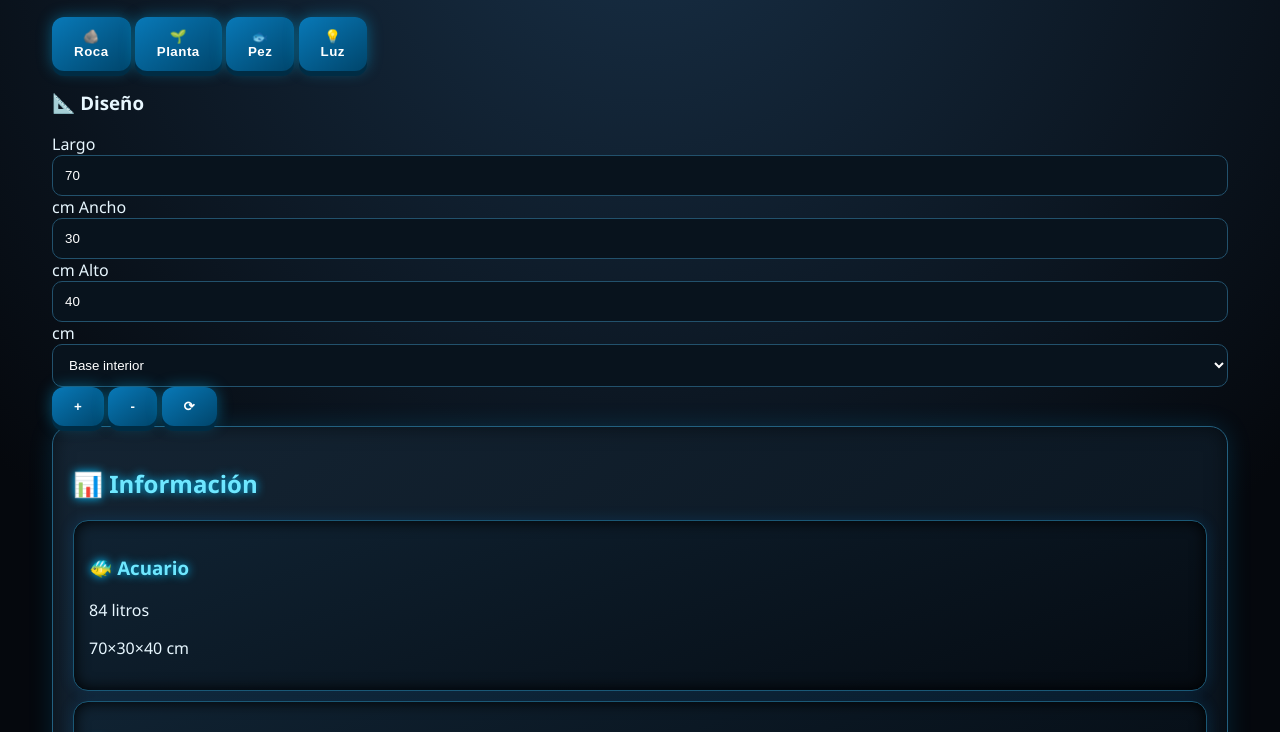
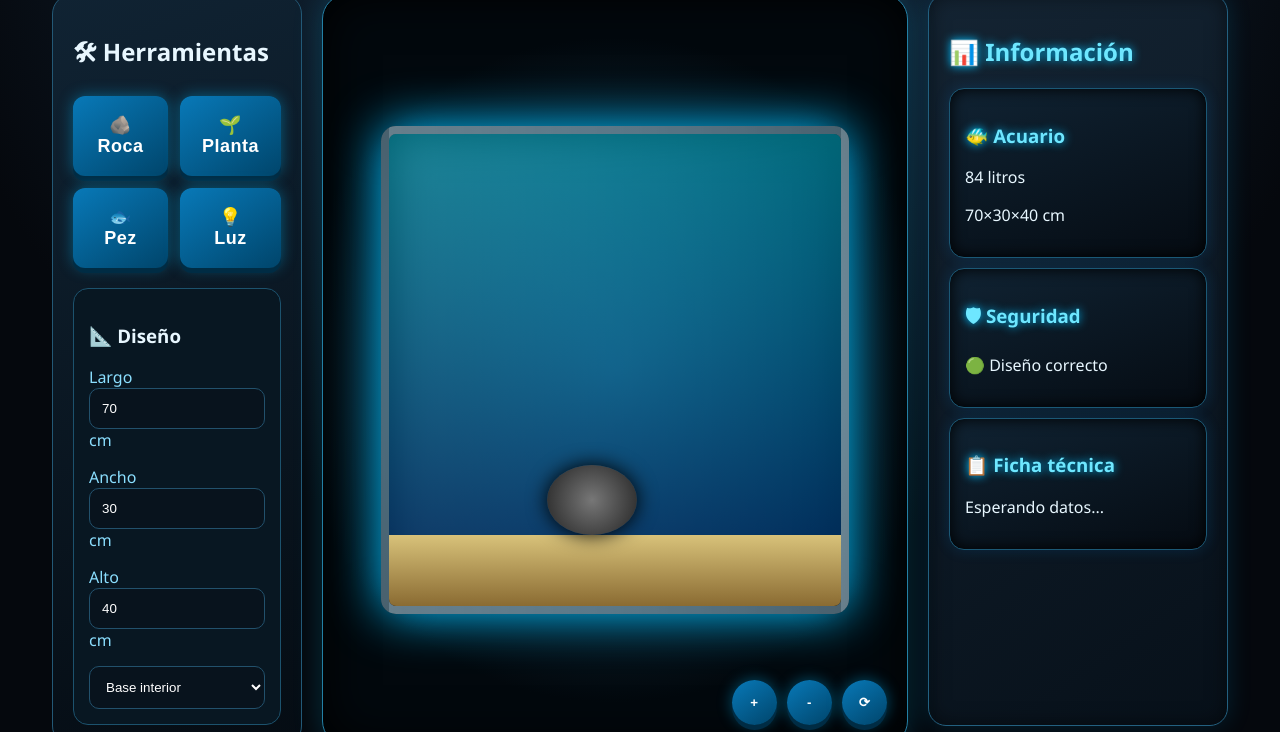
Before and after one commit to yfmodaurbana-eng/scaling-tribble, a plain HTML site: page index.html in a window 1280 px wide. Shown: the part 145-877 px from the top of the page. Drawn offline with Linux system fonts and the light colour scheme.

Commit message:
Add styles for header, viewer, and aquarium components

```diff
--- a/css/style.css
+++ b/css/style.css
@@ -361,3 +361,389 @@
     }
 
 }
+/* ===================================
+   ACUARIO DESIGNER V5
+   ESTRUCTURA PRINCIPAL
+=================================== */
+
+
+.header{
+
+    display:flex;
+
+    justify-content:space-between;
+
+    align-items:center;
+
+    padding:20px;
+
+    margin-bottom:20px;
+
+    background:
+    linear-gradient(145deg,#112738,#061018);
+
+    border:1px solid #1d607d;
+
+    border-radius:20px;
+
+    box-shadow:
+    0 0 25px rgba(0,200,255,.15);
+
+}
+
+
+
+.logo{
+
+    font-size:28px;
+
+    font-weight:900;
+
+    color:#00d9ff;
+
+    text-shadow:
+    0 0 15px #00cfff;
+
+}
+
+
+.logo span{
+
+    display:block;
+
+    font-size:14px;
+
+    color:#9defff;
+
+}
+
+
+
+.actions{
+
+    display:flex;
+
+    gap:10px;
+
+}
+
+
+
+
+
+.main{
+
+    display:grid;
+
+    grid-template-columns:
+    250px 1fr 300px;
+
+    gap:20px;
+
+}
+
+
+
+
+.sidebar{
+
+    background:
+    linear-gradient(160deg,#102333,#050c13);
+
+    border:1px solid #235875;
+
+    border-radius:20px;
+
+    padding:20px;
+
+}
+
+
+
+
+
+.tools{
+
+    display:grid;
+
+    grid-template-columns:
+    repeat(2,1fr);
+
+    gap:12px;
+
+}
+
+
+
+.tools button{
+
+    height:80px;
+
+    font-size:18px;
+
+}
+
+
+
+
+
+.panel-box{
+
+    margin-top:20px;
+
+    padding:15px;
+
+    background:#081722;
+
+    border-radius:15px;
+
+    border:1px solid #1c526d;
+
+}
+
+
+
+
+
+.panel-box label{
+
+    display:block;
+
+    margin-bottom:15px;
+
+    color:#8bdfff;
+
+}
+
+
+
+
+/* ==========================
+   VISOR 3D ACUARIO
+========================== */
+
+
+.viewer{
+
+    position:relative;
+
+    min-height:550px;
+
+    background:
+
+    radial-gradient(circle,
+    #16415a,
+    #02080d 70%);
+
+    border-radius:25px;
+
+    border:1px solid #2380a5;
+
+    overflow:hidden;
+
+    display:flex;
+
+    align-items:center;
+
+    justify-content:center;
+
+
+    box-shadow:
+
+    inset 0 0 50px black,
+
+    0 0 30px rgba(0,200,255,.2);
+
+}
+
+
+
+.aquarium{
+
+    position:relative;
+
+    width:80%;
+
+    height:65%;
+
+
+    border:
+
+    8px solid rgba(180,230,255,.4);
+
+
+    border-radius:15px;
+
+
+    overflow:hidden;
+
+
+    background:
+
+    linear-gradient(
+    90deg,
+    rgba(255,255,255,.2),
+    transparent
+    );
+
+
+    box-shadow:
+
+    0 0 50px #00bfff,
+
+    inset 0 0 40px #000;
+
+}
+
+
+
+
+
+.water{
+
+    position:absolute;
+
+    top:0;
+
+    width:100%;
+
+    height:85%;
+
+
+    background:
+
+    linear-gradient(
+    180deg,
+    rgba(0,220,255,.45),
+    rgba(0,60,120,.7)
+    );
+
+
+}
+
+
+
+
+
+.sand{
+
+    position:absolute;
+
+    bottom:0;
+
+    width:100%;
+
+    height:15%;
+
+
+    background:
+
+    linear-gradient(
+    #d8c27a,
+    #8a6b32
+    );
+
+}
+
+
+
+
+
+.rock{
+
+    position:absolute;
+
+    bottom:15%;
+
+    left:35%;
+
+    width:90px;
+
+    height:70px;
+
+
+    background:
+
+    radial-gradient(circle,#777,#222);
+
+
+    border-radius:50%;
+
+
+    box-shadow:
+
+    0 0 20px black;
+
+}
+
+
+
+
+
+.camera{
+
+    position:absolute;
+
+    bottom:20px;
+
+    right:20px;
+
+    display:flex;
+
+    gap:10px;
+
+}
+
+
+
+.camera button{
+
+    width:45px;
+
+    height:45px;
+
+    padding:0;
+
+    border-radius:50%;
+
+}
+
+
+
+
+
+/* RESPONSIVE */
+
+@media(max-width:1000px){
+
+.main{
+
+    grid-template-columns:1fr;
+
+}
+
+
+.sidebar,
+.panel{
+
+    width:100%;
+
+}
+
+
+.viewer{
+
+    min-height:400px;
+
+}
+
+
+.header{
+
+    flex-direction:column;
+
+    gap:15px;
+
+}
+
+}
```
